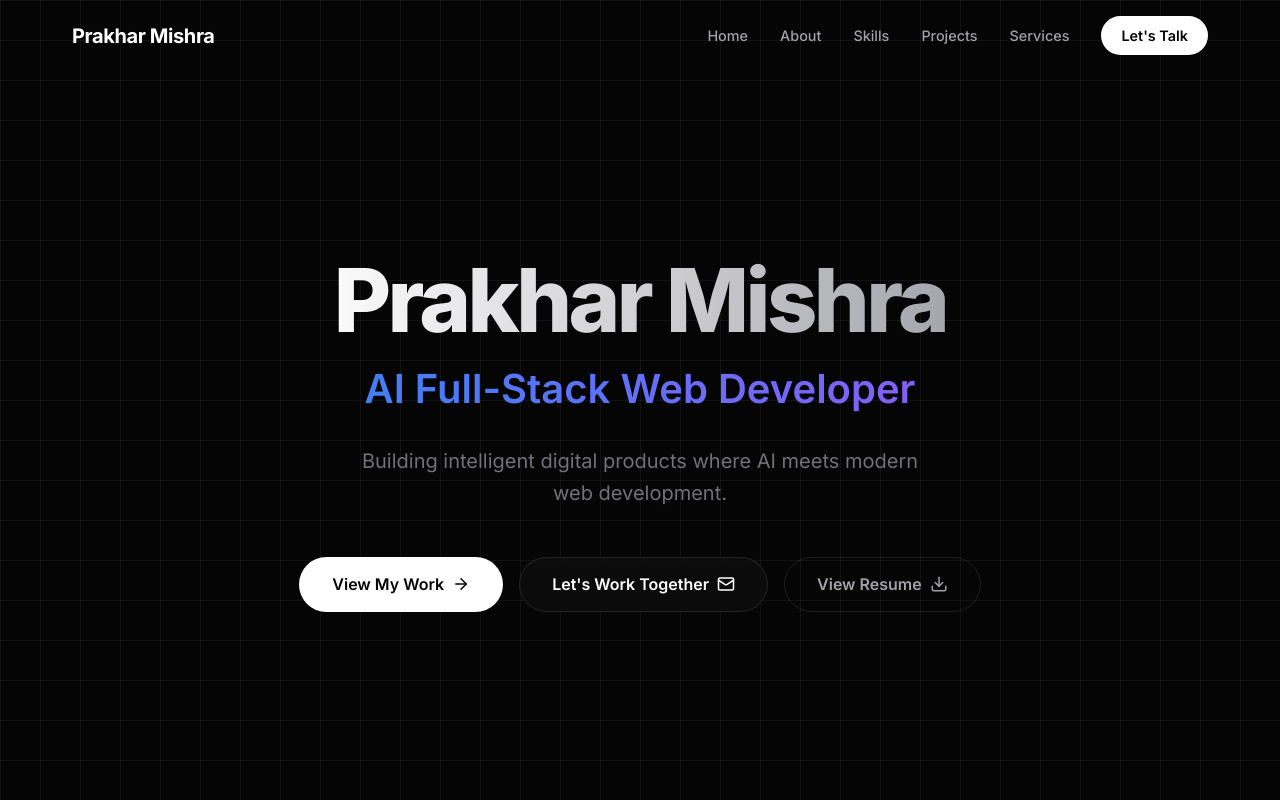
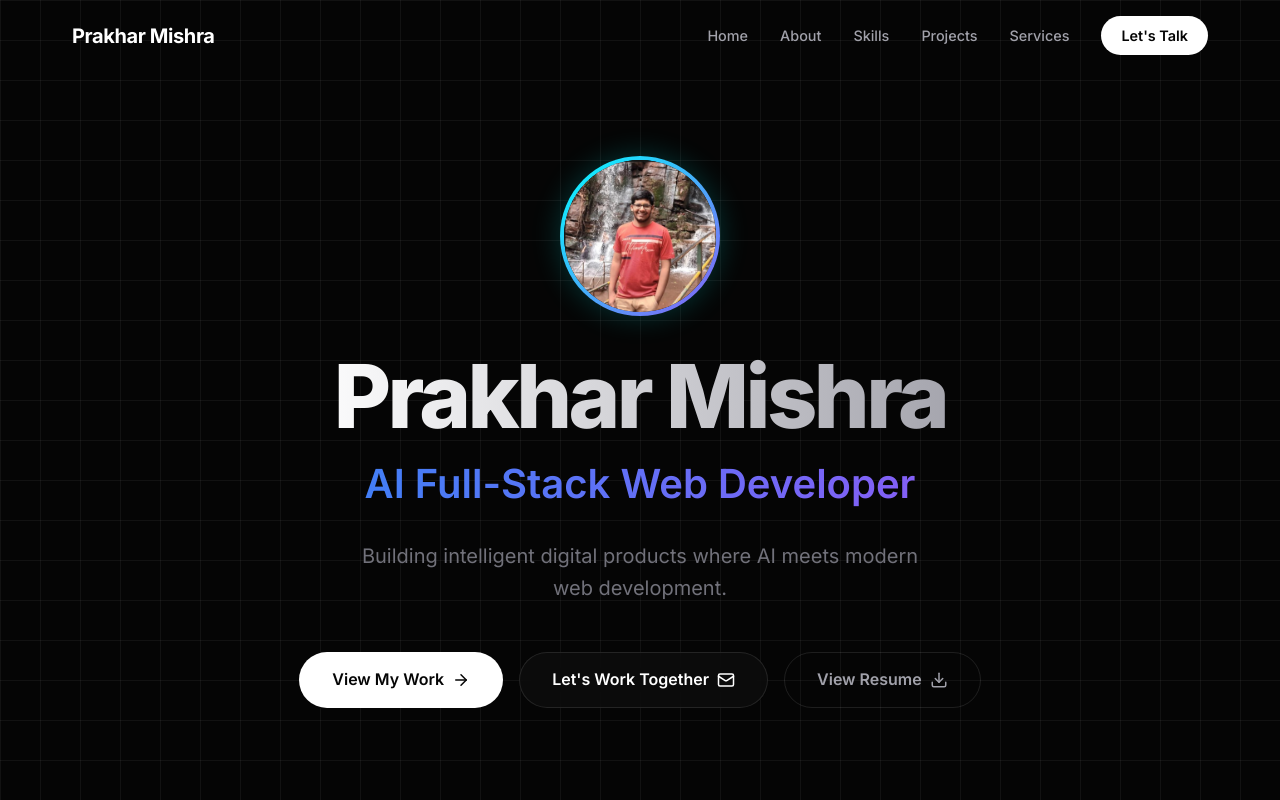
Before and after one commit to prakharmishra00000-cell/prakhar-mishra-portfolio, a Next.js app: page / in a window 1280 px wide. Shown: the top 800 px of the page. Built offline with nearby package versions, Linux system fonts and the light colour scheme.

Commit message:
feat: added profile photo to hero section

```diff
--- a/src/components/Hero.module.css
+++ b/src/components/Hero.module.css
@@ -25,6 +25,18 @@
   max-width: 900px;
   text-align: center;
   z-index: 1;
+}
+
+.profileImage {
+  width: 160px;
+  height: 160px;
+  border-radius: 50%;
+  object-fit: cover;
+  margin: 0 auto 1.5rem;
+  border: 4px solid transparent;
+  background: linear-gradient(var(--bg-main), var(--bg-main)) padding-box,
+              linear-gradient(135deg, #00ffff, #8b5cf6) border-box;
+  box-shadow: 0 0 30px rgba(0, 255, 255, 0.2);
 }
 
 .title {
--- a/src/components/Hero.tsx
+++ b/src/components/Hero.tsx
@@ -11,11 +11,19 @@ export default function Hero() {
       <div className={styles.glow} />
 
       <div className={styles.content}>
+        <motion.div
+          initial={{ opacity: 0, scale: 0.8 }}
+          animate={{ opacity: 1, scale: 1 }}
+          transition={{ duration: 0.5 }}
+        >
+          <img src="/profile.jpg" alt="Prakhar Mishra" className={styles.profileImage} />
+        </motion.div>
+
         <motion.h1
           className={`${styles.title} text-gradient`}
           initial={{ opacity: 0, y: 20 }}
           animate={{ opacity: 1, y: 0 }}
-          transition={{ duration: 0.5 }}
+          transition={{ duration: 0.5, delay: 0.1 }}
         >
           Prakhar Mishra
         </motion.h1>
```
Also changed, not shown: public/profile.jpg (added).
